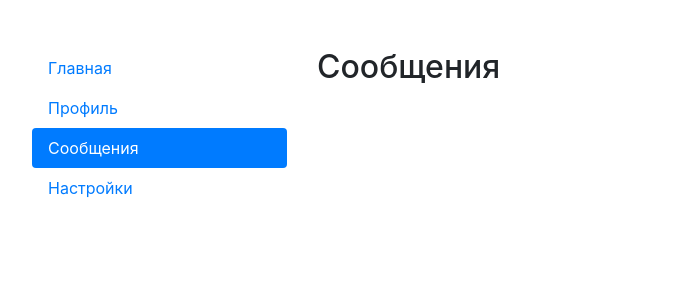
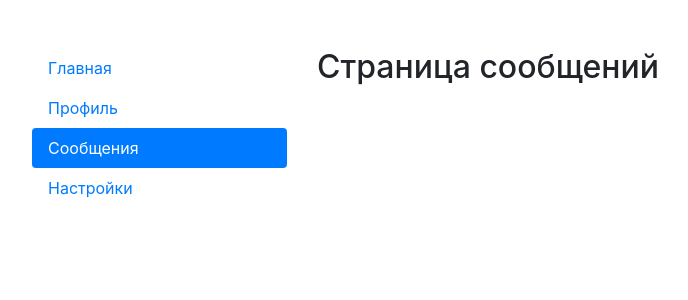
Before and after one commit to FioElena/209-app, a React (Create React App) app: page /messages in a window 1280 px wide. Shown: the top 300 px of the page, without its empty margins (53-741 px from the left). Built offline with nearby package versions, Linux system fonts and the light colour scheme.

Commit message:
add components

```diff
--- a/src/App.jsx
+++ b/src/App.jsx
@@ -1,18 +1,9 @@
 import { NavLink, Route, Routes } from "react-router-dom";
 import "./App.css";
-
-const Main = () => {
-  return <h1>Главная страница</h1>
-}
-const Profile = () => {
-  return <h2>Профиль</h2>
-}
-const Messages = () => {
-  return <h2>Сообщения</h2>
-}
-const Settings = () => {
-  return <h2>Настройки</h2>
-}
+import { Main } from "./components/Main";
+import { Profile } from "./components/Profile";
+import { Messages } from "./components/Messages";
+import { Settings } from "./components/Settings";
 
 function App() {
   return (
@@ -51,10 +42,10 @@ function App() {
         </div>
         <div className="col-9">
           <Routes>
-          <Route path="/" element={<Main />}/>
-            <Route path="/profile" element={<Profile />}/>
-            <Route path="/messages" element={<Messages />}/>
-            <Route path="/settings" element={<Settings />}/>
+            <Route path="/" element={<Main />} />
+            <Route path="/profile" element={<Profile />} />
+            <Route path="/messages" element={<Messages />} />
+            <Route path="/settings" element={<Settings />} />
           </Routes>
         </div>
       </div>
--- /dev/null
+++ b/src/components/Main.jsx
@@ -0,0 +1,4 @@
+
+export const Main = () => {
+    return <h1>Добро пожаловать!</h1>;
+}
--- /dev/null
+++ b/src/components/Messages.jsx
@@ -0,0 +1,3 @@
+export const Messages = () => {
+    return <h2>Страница сообщений</h2>;
+}
--- /dev/null
+++ b/src/components/Profile.jsx
@@ -0,0 +1,3 @@
+export const Profile = () => {
+    return <h2>Страница профиля</h2>;
+}
--- /dev/null
+++ b/src/components/Settings.jsx
@@ -0,0 +1,3 @@
+export const Settings = () => {
+    return <h2>Старница настроек</h2>;
+}
```
